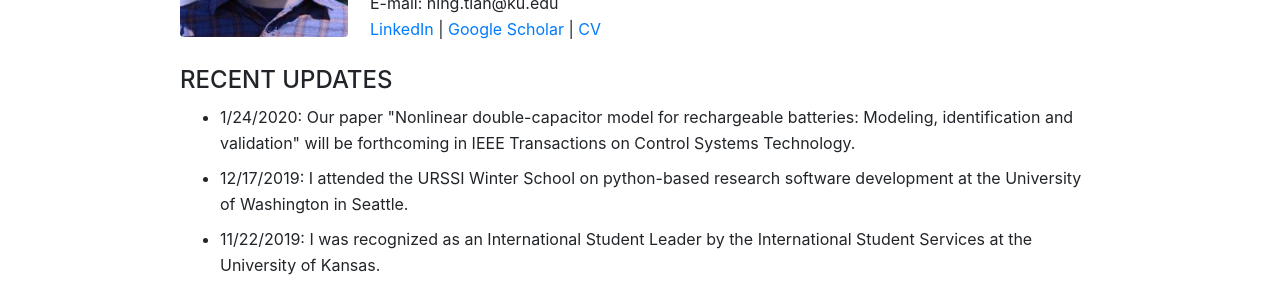
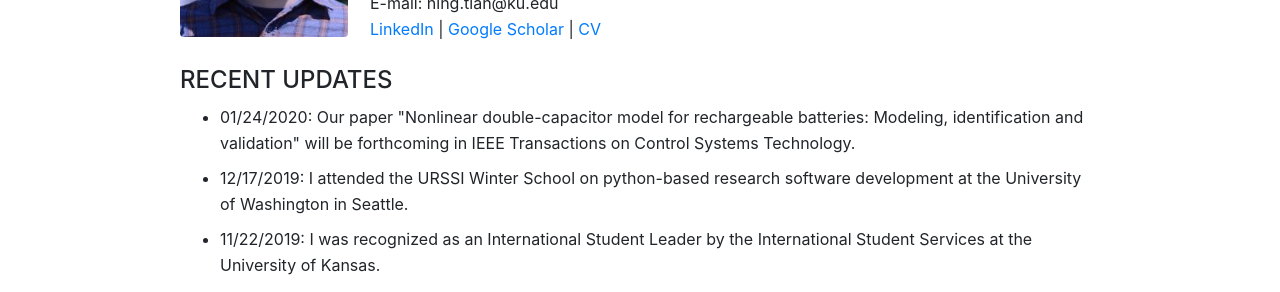
Before and after one commit to ningtian/ningtian.github.io, a Jekyll site: the page index.html, which Jekyll copies as it is, in a window 1280 px wide. Shown: the part 485-777 px from the top of the page. Built offline with Jekyll 4.4.1, drawn with Linux system fonts in a browser that asks for light colours.

Commit message:
Update index.html

```diff
--- a/index.html
+++ b/index.html
@@ -96,7 +96,7 @@
 
 	<ul>
 
-	<li>1/24/2020: Our paper "Nonlinear double-capacitor model for rechargeable batteries:
+	<li>01/24/2020: Our paper "Nonlinear double-capacitor model for rechargeable batteries:
 		Modeling, identification and validation" will be forthcoming in IEEE Transactions on Control Systems Technology.</li>
 
 	<li>12/17/2019: I attended the URSSI Winter School on python-based research software development
```
